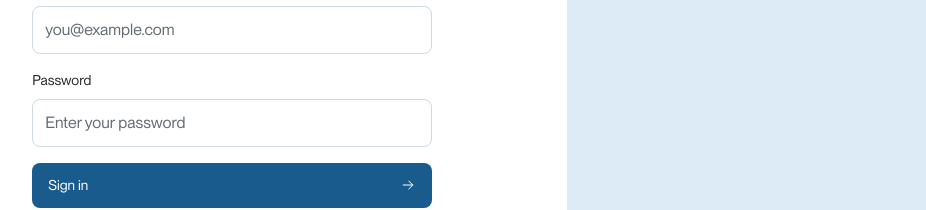
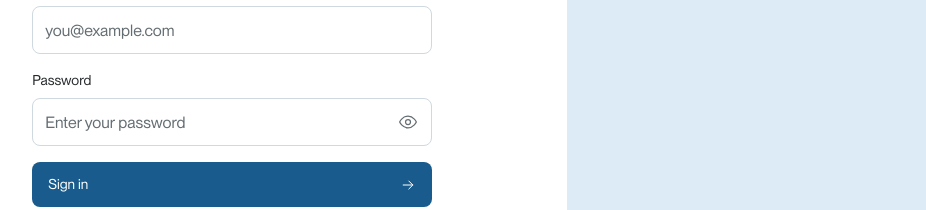
Before and after one commit to Tanveer-rajpurohit/Reclaim, a Next.js app in the folder apps/web/: page /login in a window 1280 px wide. Shown: the part 346-556 px from the top of the page, without its empty margins (103-1029 px from the left). Built offline with nearby package versions, Linux system fonts and the light colour scheme.

Commit message:
feat(ui): add password visibility icons and name avatars

```diff
--- a/apps/web/components/AuthScreen.tsx
+++ b/apps/web/components/AuthScreen.tsx
@@ -6,12 +6,14 @@ import { useRouter } from "next/navigation";
 import { APIError } from "@/lib/api/fetch";
 import { safeReturnPath } from "@/lib/api/auth";
 import { useAuth } from "@/hooks/useAuth";
+import Icon from "@/components/ui/Icon";
 
 export default function AuthScreen({ mode }: { mode: "login" | "register" }) {
   const registering = mode === "register";
   const [message, setMessage] = useState("");
   const [busy, setBusy] = useState(false);
   const [unverified, setUnverified] = useState(false);
+  const [passwordVisible, setPasswordVisible] = useState(false);
   const form = useRef<HTMLFormElement>(null);
   const router = useRouter();
   const auth = useAuth();
@@ -117,14 +119,20 @@ export default function AuthScreen({ mode }: { mode: "login" | "register" }) {
                 maxLength={254}
               />
             </label>
+            <div className="grid gap-2 text-sm">
               <label htmlFor="auth-password">
                 <span id="auth-password-label">Password</span>
+              </label>
+              <div className="relative">
                 <input
                   id="auth-password"
                   aria-labelledby="auth-password-label"
                   name="password"
-                type="password"
-                autoComplete={registering ? "new-password" : "current-password"}
+                  type={passwordVisible ? "text" : "password"}
+                  className="!pr-14"
+                  autoComplete={
+                    registering ? "new-password" : "current-password"
+                  }
                   placeholder={
                     registering ? "Create a password" : "Enter your password"
                   }
@@ -133,12 +141,25 @@ export default function AuthScreen({ mode }: { mode: "login" | "register" }) {
                   maxLength={128}
                   aria-describedby={registering ? "password-hint" : undefined}
                 />
+                <button
+                  type="button"
+                  aria-label={
+                    passwordVisible ? "Hide password" : "Show password"
+                  }
+                  aria-controls="auth-password"
+                  aria-pressed={passwordVisible}
+                  onClick={() => setPasswordVisible((visible) => !visible)}
+                  className="absolute right-1 top-1 grid size-10 place-items-center rounded-md text-muted hover:bg-[var(--blue-faint)] hover:text-blue focus-visible:outline-2 focus-visible:outline-blue"
+                >
+                  <Icon name={passwordVisible ? "eye-off" : "eye"} size={20} />
+                </button>
+              </div>
               {registering && (
                 <span className="password-hint" id="password-hint">
                   At least 10 characters.
                 </span>
               )}
-            </label>
+            </div>
             <button className="reclaim-button" type="submit" disabled={busy}>
               {registering ? "Create account" : "Sign in"}
               <svg
--- a/apps/web/components/marketplace/Shell.tsx
+++ b/apps/web/components/marketplace/Shell.tsx
@@ -2,6 +2,7 @@
 import { Button } from "@/components/ui/Controls";
 import Link from "next/link";
 import Icon from "@/components/ui/Icon";
+import NameAvatar from "@/components/ui/NameAvatar";
 import BrandMark from "@/components/ui/BrandMark";
 import PageMotion from "@/components/ui/PageMotion";
 import { usePathname } from "next/navigation";
@@ -87,7 +88,12 @@ export default function Shell({ children }: { children: ReactNode }) {
                 href="/dashboard/profile"
                 aria-label="Your profile"
               >
-                <Icon name="user" size={18} />
+                <NameAvatar
+                  name={
+                    state.people.find((person) => person.id === currentUserId)
+                      ?.name || "Reclaim user"
+                  }
+                />
               </Link>
             </>
           ) : (
--- a/apps/web/components/materials/ItemDetail.tsx
+++ b/apps/web/components/materials/ItemDetail.tsx
@@ -1,4 +1,5 @@
 "use client";
+import NameAvatar from "@/components/ui/NameAvatar";
 import { Button, Input, Textarea } from "@/components/ui/Controls";
 import Link from "next/link";
 import type { MaterialDetailProps } from "@/types/materials/type";
@@ -122,9 +123,7 @@ export default function ItemDetail({ id }: MaterialDetailProps) {
             <p>{item.hazards}</p>
           </div>
           <div className="seller-line my-6 flex items-center gap-3 text-sm [&_strong]:font-normal [&_p]:text-xs [&_p]:text-muted">
-            <span className="board-avatar grid size-9 shrink-0 place-items-center rounded-full bg-[var(--blue-faint)] text-sm text-blue">
-              {seller.name[0]}
-            </span>
+            <NameAvatar name={seller.name} />
             <div>
               <Link
                 href={`/dashboard/people/${seller.id}`}
--- a/apps/web/components/people/PublicProfile.tsx
+++ b/apps/web/components/people/PublicProfile.tsx
@@ -6,6 +6,7 @@ import { formatTime, itemStatus } from "@/lib/reclaim";
 import { activeListingsFor } from "@/lib/records";
 import { usePublicProfile } from "@/hooks/usePublicProfile";
 import Icon from "@/components/ui/Icon";
+import NameAvatar from "@/components/ui/NameAvatar";
 import type { PublicProfileProps } from "@/types/people/type";
 export default function PublicProfile({ id }: PublicProfileProps) {
   const { currentUserId, state } = useBoard();
@@ -52,12 +53,7 @@ export default function PublicProfile({ id }: PublicProfileProps) {
       </Link>
       <header className="flex flex-wrap items-start justify-between gap-6 border-b border-line pb-8">
         <div className="flex items-center gap-5">
-          <span
-            aria-hidden="true"
-            className="grid size-16 shrink-0 place-items-center rounded-full bg-[var(--blue-faint)] text-2xl text-blue"
-          >
-            {person.name.trim().slice(0, 1).toUpperCase()}
-          </span>
+          <NameAvatar name={person.name} size={64} />
           <div>
             <p className="mb-2 font-mono text-xs text-muted">PUBLIC PROFILE</p>
             <h1 className="text-3xl tracking-tight sm:text-4xl">
--- a/apps/web/components/profile/AccountSummary.tsx
+++ b/apps/web/components/profile/AccountSummary.tsx
@@ -1,6 +1,7 @@
 import Link from "next/link";
 import type { Person } from "@/types/profile/type";
 import Icon from "@/components/ui/Icon";
+import NameAvatar from "@/components/ui/NameAvatar";
 
 export default function AccountSummary({
   person,
@@ -20,12 +21,7 @@ export default function AccountSummary({
         aria-labelledby="account-summary-title"
       >
         <div className="flex items-center gap-4">
-          <span
-            aria-hidden="true"
-            className="grid size-14 shrink-0 place-items-center rounded-full bg-[var(--blue-faint)] text-xl text-blue"
-          >
-            {person.name.trim().slice(0, 1).toUpperCase()}
-          </span>
+          <NameAvatar name={person.name} size={56} />
           <div className="min-w-0">
             <h2
               id="account-summary-title"
--- a/apps/web/components/ui/Icon.tsx
+++ b/apps/web/components/ui/Icon.tsx
@@ -6,6 +6,9 @@ const paths = {
   arrow: "M7 17 17 7M7 7h10v10",
   close: "m6 6 12 12M6 18 18 6",
   filters: "M4 6h16M4 12h16M4 18h16M9 3v6m6 0v6m-6 0v6",
+  eye: "M2 12s3-7 10-7 10 7 10 7-3 7-10 7S2 12 2 12Zm13 0a3 3 0 1 1-6 0 3 3 0 0 1 6 0Z",
+  "eye-off":
+    "m3 3 18 18M10.6 5.1 12 5c7 0 10 7 10 7a19 19 0 0 1-3 4M6.2 6.2A19 19 0 0 0 2 12s3 7 10 7a12 12 0 0 0 5.8-1.8M9.9 9.9a3 3 0 0 0 4.2 4.2",
 } as const;
 export default function Icon({ name, size = 18, className = "" }: IconProps) {
   return (
--- /dev/null
+++ b/apps/web/components/ui/NameAvatar.tsx
@@ -0,0 +1,22 @@
+"use client";
+
+import { Blobatar } from "@blobatar/react";
+import type { NameAvatarProps } from "@/types/ui/type";
+
+export default function NameAvatar({
+  name,
+  size = 36,
+  className = "",
+}: NameAvatarProps) {
+  const displayName = name.trim() || "Reclaim user";
+  return (
+    <span
+      className={`inline-flex shrink-0 overflow-hidden rounded-full ${className}`}
+      style={{ width: size, height: size }}
+      role="img"
+      aria-label={`${displayName} avatar`}
+    >
+      <Blobatar name={displayName} size={size} />
+    </span>
+  );
+}
--- a/apps/web/package.json
+++ b/apps/web/package.json
@@ -13,6 +13,7 @@
     "test:e2e": "playwright test"
   },
   "dependencies": {
+    "@blobatar/react": "2.7.0",
     "@repo/domain": "workspace:*",
     "@tanstack/react-query": "^5.104.1",
     "gsap": "3.15.0",
--- a/apps/web/types/ui/type.ts
+++ b/apps/web/types/ui/type.ts
@@ -1,10 +1,23 @@
 import type { ComponentProps } from "react";
 export interface IconProps {
-  name: "plus" | "user" | "bell" | "arrow" | "close" | "filters";
+  name:
+    | "plus"
+    | "user"
+    | "bell"
+    | "arrow"
+    | "close"
+    | "filters"
+    | "eye"
+    | "eye-off";
   size?: number;
   className?: string;
 }
 export interface BrandMarkProps {
+  size?: number;
+  className?: string;
+}
+export interface NameAvatarProps {
+  name: string;
   size?: number;
   className?: string;
 }
```
Also changed, not shown: 1 other file (tests, documents, lock files or other folders). Lines whose indentation alone changed are shown as unchanged.
